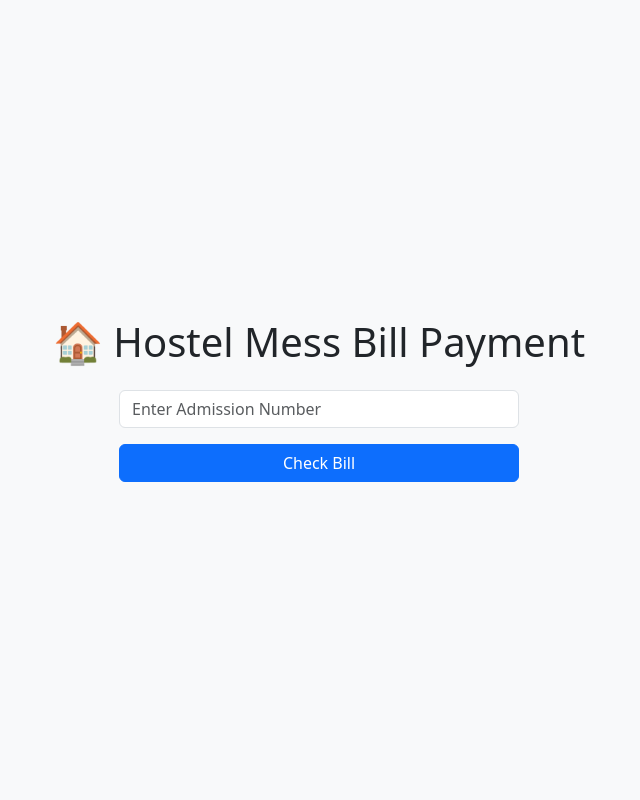
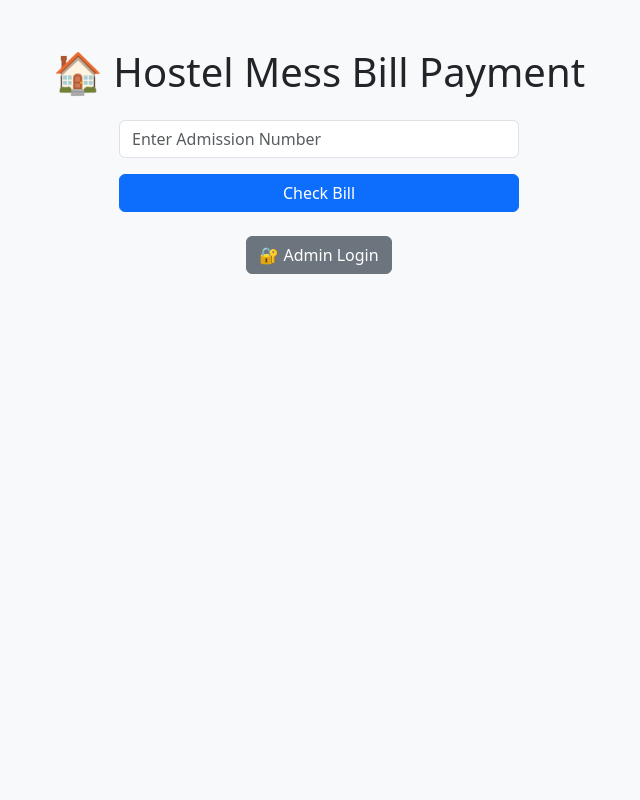
Before and after one commit to Fatimahanna/mess_bill_site, a Flask app: page / in a window 1280 px wide. Shown: the whole page, without its empty margins (321-961 px from the left). Run offline with Flask 3, Linux system fonts and the light colour scheme.

Commit message:
Fix login button visibility on homepage

```diff
--- a/templates/index.html
+++ b/templates/index.html
@@ -5,15 +5,19 @@
   <title>Mess Bill Portal</title>
   <link href="https://cdn.jsdelivr.net/npm/bootstrap@5.3.0/dist/css/bootstrap.min.css" rel="stylesheet">
 </head>
-<body class="bg-light d-flex align-items-center" style="height: 100vh;">
+<body class="bg-light py-5">
   <div class="container text-center">
     <h1 class="mb-4">🏠 Hostel Mess Bill Payment</h1>
-    <form method="POST" action="/bill" class="mx-auto" style="max-width: 400px;">
+
+    <form method="POST" action="/bill" class="mx-auto mb-4" style="max-width: 400px;">
       <div class="mb-3">
         <input type="text" name="admission_no" class="form-control" placeholder="Enter Admission Number" required>
       </div>
       <button type="submit" class="btn btn-primary w-100">Check Bill</button>
     </form>
+
+    <!-- Admin login button -->
+    <a href="/login" class="btn btn-secondary">🔐 Admin Login</a>
   </div>
 </body>
 </html>
```
